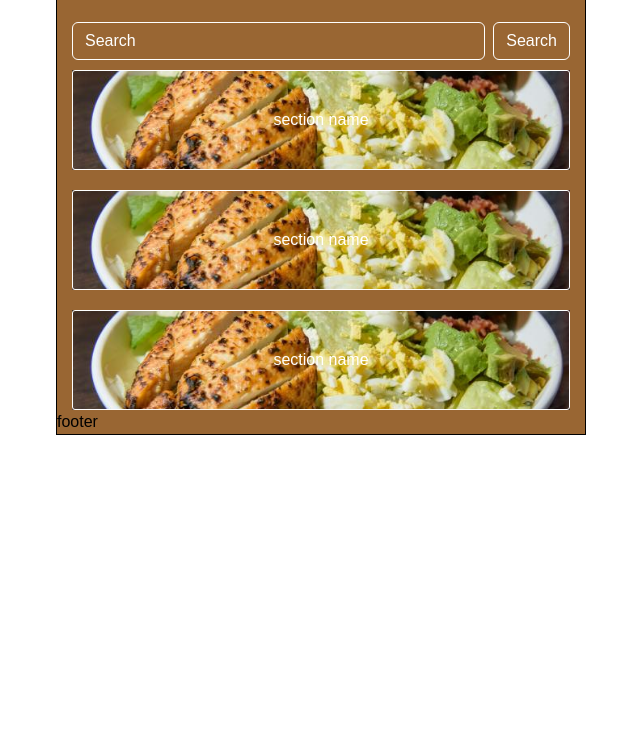
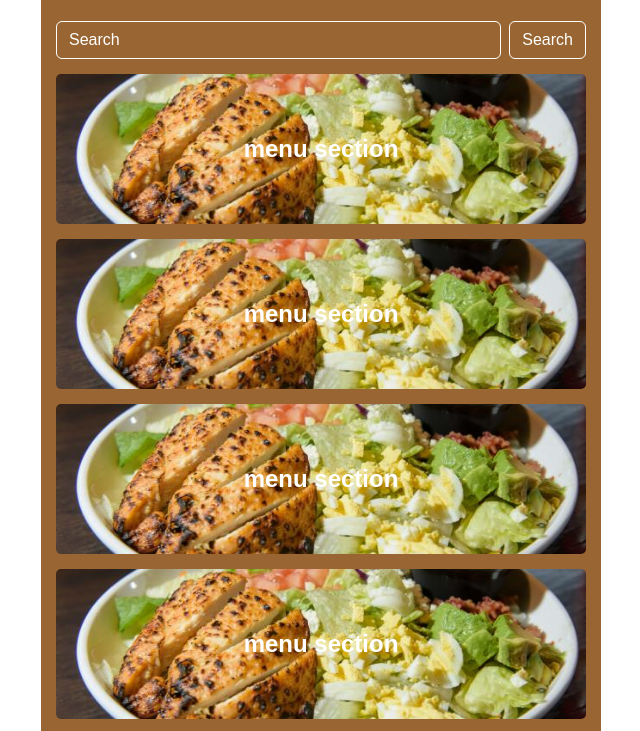
Before and after one commit to sapaevN/menuRestaurant, a website: page index.html in a window 1280 px wide. Shown: the part 104-835 px from the top of the page, without its empty margins (319-959 px from the left). Before the commit the page ends 800 px from the top, so only its background shows below. Drawn offline with Linux system fonts and the light colour scheme.

Commit message:
add menu-section

```diff
--- a/index.html
+++ b/index.html
@@ -8,40 +8,55 @@
 </head>
 <body>
     <div class="wrapper">
-        <div class="wrapper__container">
             <div class="header">
+                <div class="header__container">
                     <div class="header__content">
-                <div class="header__logo"> Restaurant name</div>
+                        <a href="#" class="header__logo"> Restaurant name</a>
                        </div>
-
+                </div>
             </div>
             <div class="main">
-                <form class="d-flex header__search-form" role="search">
-                    <input class="form-control me-2 header__search-input" type="search" placeholder="Search" aria-label="Search">
-                    <button class="btn btn-outline-success header__searchBtn" type="submit">Search</button>
+                <div class="main__container">
+                    <form class="d-flex main__search-form" role="search">
+                        <input class="form-control me-2 main__search-input" type="search" placeholder="Search" aria-label="Search">
+                        <button class="btn btn-outline-success main__searchBtn" type="submit">Search</button>
                      </form>
-                <div class="menu">
-                    <a href="#" class="menu__section section-menu">
-                        <div class="section-menu__container">
-                            <div class="section-menu__item"> <a href="">section name</a></div>
+
+                     <div class="main__menu-sections menu-sections">
+                        <a href="./menu-sections/menu-section.html" class="menu-sections__section section-menu">
+                            <div class="section-menu__body">
+                                <div class="section-menu__label">menu section</div>
                             </div>
                         </a>
-                    <a href="#" class="menu__section section-menu">
-                        <div class="section-menu__container">
-                            <div class="section-menu__item"> <a href="">section name</a></div>
+                        <a href="./menu-sections/menu-section.html" class="menu-sections__section section-menu">
+                            <div class="section-menu__body">
+                                <div class="section-menu__label">menu section</div>
                             </div>
                         </a>
-                    <a href="#" class="menu__section section-menu">
-                        <div class="section-menu__container">
-                            <div class="section-menu__item"> <a href="">section name</a></div>
+                        <a href="./menu-sections/menu-section.html" class="menu-sections__section section-menu">
+                            <div class="section-menu__body">
+                                <div class="section-menu__label">menu section</div>
+                            </div>
+                        </a>
+                        <a href="./menu-sections/menu-section.html" class="menu-sections__section section-menu">
+                            <div class="section-menu__body">
+                                <div class="section-menu__label">menu section</div>
+                            </div>
+                        </a>
+                        <a href="./menu-sections/menu-section.html" class="menu-sections__section section-menu">
+                            <div class="section-menu__body">
+                                <div class="section-menu__label">menu section</div>
                             </div>
                         </a>
                      </div>
 
+
+                </div>
+
+
+
             </div>
             <div class="footer">footer</div>
     </div>
-
-    </div>
 </body>
 </html>
--- /dev/null
+++ b/scss/_footer.scss
@@ -0,0 +1,8 @@
+.footer{
+    padding: 10px;
+    border-top: 1px solid #663300;
+    display: flex;
+    align-items: center;
+    justify-content: center;
+    color: #fff;
+}
--- a/scss/_header.scss
+++ b/scss/_header.scss
@@ -1,42 +1,22 @@
 
 .header {
     margin-bottom: 25px;
+    background: url(../img/header/restrauntPhoto.jpg) center top / cover no-repeat;
     // .header__content
     &__content {
         height: 100px;
         display: flex;
         align-items: center;
         justify-content: center;
-        background: url(../img/header/restrauntPhoto.jpg) center top / cover no-repeat;
+        margin: 0  15px;
     }
     // .header__logo
     &__logo {
-        margin: 0  15px;
         border-radius:5px;
         padding: 5px 15px;
         border: 1px solid white;
         color:white;
+        cursor:pointer;
     }
-    &__search-form{
-        margin: 0 15px;
-    }
-    &__search-input{
-        background-color: $mainColor;
-        border: 1px solid #fff;
-        color: white;
-        &::placeholder{
-            color: white;
-        }
-        &:active{
 
-        }
-    }
-    &__searchBtn{
-        color:white;
-        border: 1px solid white;
-        &:hover{
-            background-color: #663300;
-            border: 1px solid #663300;
-        }
-    }
 }
--- /dev/null
+++ b/scss/_menu-section.scss
@@ -0,0 +1,37 @@
+.section-items {
+
+    display: flex;
+    flex-direction: column;
+    align-items: center;
+    justify-content: center;
+
+    &__container{
+        display: flex;
+        flex-direction: column;
+        gap: 15px;
+    }
+    // .section-items__item
+    &__item {
+       min-width: 100%;
+       border-radius: 5px;
+       overflow: hidden;
+    }
+    // .section-items__img
+    &__img {
+        display: inline-block;
+        border-radius: 5px;
+        max-width: 100%;
+        margin-bottom: 10px;
+    }
+    // .section-items__body
+    &__body {
+    }
+    // .section-items__title
+    &__title {
+        color: white;
+    }
+    // .section-items__description
+    &__description {
+        color: white;
+    }
+}
--- a/scss/_nullStyle.scss
+++ b/scss/_nullStyle.scss
@@ -5,20 +5,21 @@
     font-size: 16px;
     border: none;
     font-family: sans-serif;
+    box-sizing: border-box;
 }
 
 ul,ol{
     list-style: none;
 }
 a{
-    text-decoration: none;
-    color: white;
+    text-decoration: none !important;
+    cursor: pointer;
 }
-html,body{
+
+html,
+body{
     height: 100%;
 }
 .wrapper{
-    display: flex;
-    flex-direction: column;
-    height: 100%;
+    min-height: 100%;
 }
--- a/scss/main.scss
+++ b/scss/main.scss
@@ -1,45 +1,85 @@
 $mainColor: #996633;
+
+
+
+
 
 @import "~bootstrap/scss/bootstrap";
 @import "_nullStyle";
 @import "_header";
+@import "_footer";
+@import "_menu-section";
 
 
-[class*="_container"]{
-    max-width: 530px;
+
+
+[class*="__container"]{
+    max-width: 560px;
+    width: 100%;
+    padding: 0 15px;
 }
 .wrapper{
+    display: flex;
+    flex-direction: column;
     max-width: 560px;
     margin: 0 auto;
-    &__container{
-        background: $mainColor;
-        margin: 0 auto;
-        border: 1px solid black;
-        width: 100%;
-    }
+    background-color: $mainColor;
 }
 
 
+.main{
+    flex: 1 1 auto;
 
-.menu {
-    flex: 1 1 auto;
-    display: flex;
-    flex-direction: column;
-    gap: 10px;
+    // .main__container
+    &__container{
+        margin:0 auto;
+    }
+     // .main__menu-sections
+     &__menu-sections {
+        display: flex;
+        flex-direction: column;
+        gap: 15px;
+    }
+    &__search-form{
+        margin-bottom: 15px;
+    }
+    &__search-input{
+        background-color: $mainColor;
+        border: 1px solid #fff;
+        color: white;
+        &::placeholder{
+            color: white;
+        }
+
+    }
+    &__searchBtn{
+        color:white;
+        border: 1px solid white;
+        &:hover{
+            background-color: #663300;
+            border: 1px solid #663300;
+        }
+    }
 }
 .section-menu {
-
-    &__container{
-        margin: 0 15px;
-        background: url(../img/mainpage/menuSection/menuSection.jpeg) center / cover no-repeat ;
+    display: block;
+    height: 150px;
+    width: 100%;
+    background: url(../img/mainpage/menuSection/menuSection.jpeg) center/ cover no-repeat;
+    border-radius: 5px;
+    // .section-menu__body
+    &__body {
+        width: 100%;
+        height: 100%;
+        display: flex;
+        align-items: center;
+        justify-content: center;
     }
-		// .section-menu__item
-		&__item {
-            height: 100px;
-            border: 1px solid white;
-            border-radius: 3px;
-            display: flex;
-            align-items: center;
-            justify-content: center;
-		}
+    // .section-menu__label
+    &__label {
+        color: white;
+        font-weight: 700;
+        font-size: 24px;
+        text-decoration: none;
+    }
 }
```
Also changed, not shown: menu-sections/menu-section.html (added, +59 -0 lines), css/main.css, img/mainpage/menuSection/Section-items/breakfast/menuItem.jpeg (added). Lines whose indentation alone changed are shown as unchanged.
